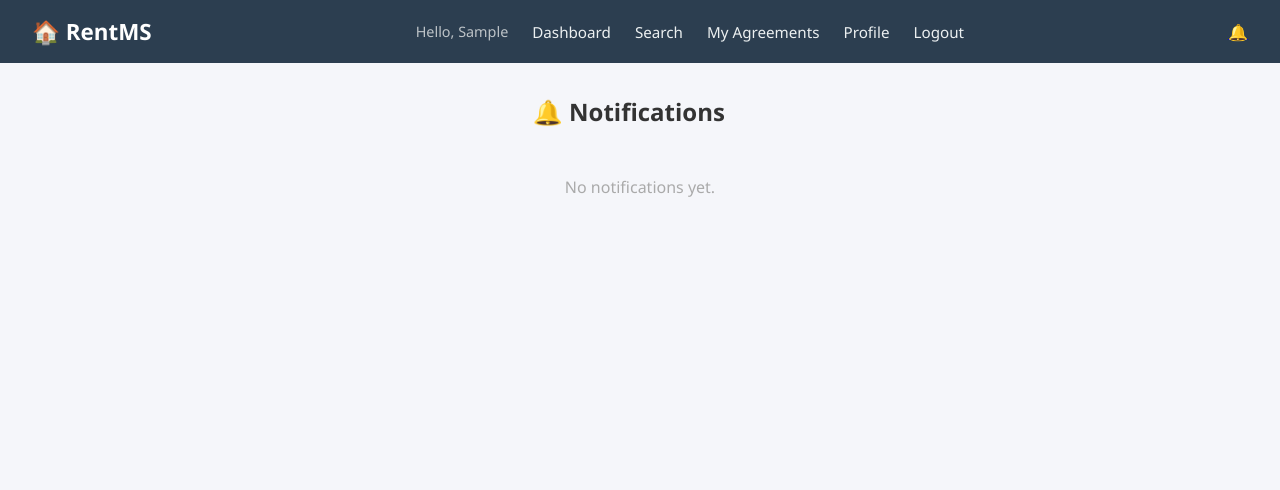
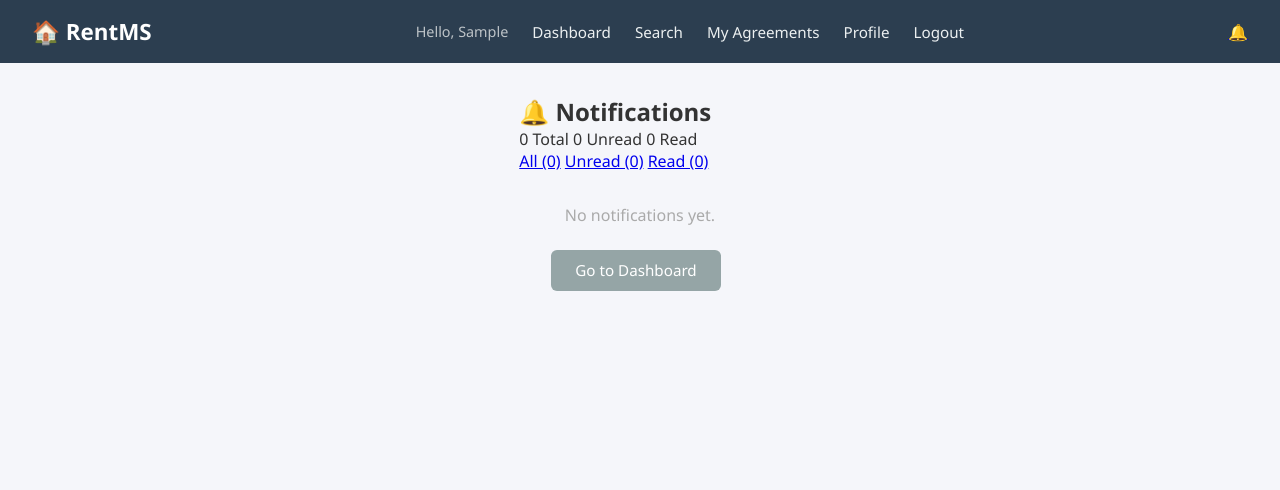
Before and after one commit to BikashGosain/Rent_Management_System, a Django app: page /notifications/ in a window 1280 px wide. Shown: the top 490 px of the page. Run offline with Django 5.2, Linux system fonts and the light colour scheme; the visitor is signed in with stand-in values (Sample User, id 1); data that the repository does not hold is empty.

Commit message:
feat: new feature added for notifications-model and completed

```diff
--- a/apps/complaints/views.py
+++ b/apps/complaints/views.py
@@ -192,6 +192,7 @@
             elif agreement.property:
                 complaint.property = agreement.property
             complaint.save()
+            notify_complaint_submitted(complaint)
             messages.success(request, 'Issue raised against tenant successfully!')
             return redirect('complaints:owner_complaints')
         else:
--- a/apps/notifications/urls.py
+++ b/apps/notifications/urls.py
@@ -4,8 +4,11 @@
 app_name = 'notifications'
 
 urlpatterns = [
-    path('',                  views.notification_list, name='list'),
-    path('<int:pk>/read/',    views.mark_read,         name='mark_read'),
-    path('mark-all-read/',    views.mark_all_read,     name='mark_all_read'),
-    path('unread-count/',     views.unread_count,      name='unread_count'),
+    path('',                        views.notification_list,  name='list'),
+    path('<int:pk>/read/',          views.mark_read,          name='mark_read'),
+    path('<int:pk>/mark-read/',     views.mark_single_read,   name='mark_single_read'),
+    path('<int:pk>/delete/',        views.delete_single,      name='delete_single'),
+    path('mark-all-read/',          views.mark_all_read,      name='mark_all_read'),
+    path('delete-all/',             views.delete_all,         name='delete_all'),
+    path('unread-count/',           views.unread_count,       name='unread_count'),
 ]
--- a/apps/notifications/views.py
+++ b/apps/notifications/views.py
@@ -1,25 +1,35 @@
 from django.shortcuts import render, redirect, get_object_or_404
 from django.contrib.auth.decorators import login_required
+from django.contrib import messages
 from django.http import JsonResponse
 from .models import Notification
 
 
 @login_required
 def notification_list(request):
-    """Show all notifications for current user."""
+    filter_type   = request.GET.get('filter', 'all')
     notifications = Notification.objects.filter(recipient=request.user)
 
-    # Mark all as read when page is opened
-    notifications.filter(is_read=False).update(is_read=True)
+    if filter_type == 'unread':
+        notifications = notifications.filter(is_read=False)
+    elif filter_type == 'read':
+        notifications = notifications.filter(is_read=True)
+
+    unread_count = Notification.objects.filter(recipient=request.user, is_read=False).count()
+    read_count   = Notification.objects.filter(recipient=request.user, is_read=True).count()
+    total_count  = Notification.objects.filter(recipient=request.user).count()
 
     return render(request, 'notifications/notification_list.html', {
         'notifications': notifications,
+        'filter_type':   filter_type,
+        'unread_count':  unread_count,
+        'read_count':    read_count,
+        'total_count':   total_count,
     })
 
 
 @login_required
 def mark_read(request, pk):
-    """Mark a single notification as read and redirect to its link."""
     notification = get_object_or_404(Notification, pk=pk, recipient=request.user)
     notification.mark_read()
     if notification.link:
@@ -28,14 +38,50 @@
 
 
 @login_required
+def mark_single_read(request, pk):
+    """Mark single notification as read without redirecting to link."""
+    if request.method == 'POST':
+        notification = get_object_or_404(Notification, pk=pk, recipient=request.user)
+        notification.mark_read()
+        messages.success(request, 'Notification marked as read.')
+    return redirect(request.META.get('HTTP_REFERER', 'notifications:list'))
+
+
+@login_required
 def mark_all_read(request):
-    """Mark all notifications as read."""
-    Notification.objects.filter(recipient=request.user, is_read=False).update(is_read=True)
+    if request.method == 'POST':
+        Notification.objects.filter(recipient=request.user, is_read=False).update(is_read=True)
+        messages.success(request, 'All notifications marked as read.')
+    return redirect('notifications:list')
+
+
+@login_required
+def delete_single(request, pk):
+    """Delete a single notification."""
+    if request.method == 'POST':
+        notification = get_object_or_404(Notification, pk=pk, recipient=request.user)
+        notification.delete()
+        messages.success(request, 'Notification deleted.')
+    return redirect(request.META.get('HTTP_REFERER', 'notifications:list'))
+
+
+@login_required
+def delete_all(request):
+    """Delete all notifications."""
+    if request.method == 'POST':
+        filter_type = request.POST.get('filter_type', 'all')
+        notifications = Notification.objects.filter(recipient=request.user)
+        if filter_type == 'read':
+            notifications = notifications.filter(is_read=True)
+        elif filter_type == 'unread':
+            notifications = notifications.filter(is_read=False)
+        count = notifications.count()
+        notifications.delete()
+        messages.success(request, f'{count} notification(s) deleted.')
     return redirect('notifications:list')
 
 
 @login_required
 def unread_count(request):
-    """API endpoint — returns unread count as JSON for navbar badge."""
     count = Notification.objects.filter(recipient=request.user, is_read=False).count()
     return JsonResponse({'count': count})
--- a/templates/notifications/notification_list.html
+++ b/templates/notifications/notification_list.html
@@ -5,18 +5,51 @@
 
 {% block content %}
 <div class="notif-page">
-    <div class="section-header">
+
+    <!-- ── Header ── -->
+    <div class="notif-page-header">
         <h2>🔔 Notifications</h2>
-        {% if notifications %}
-        <a href="{% url 'notifications:mark_all_read' %}" class="btn btn-secondary">Mark All Read</a>
-        {% endif %}
+        <div class="notif-counts">
+            <span class="notif-count-badge total">{{ total_count }} Total</span>
+            <span class="notif-count-badge unread">{{ unread_count }} Unread</span>
+            <span class="notif-count-badge read">{{ read_count }} Read</span>
+        </div>
     </div>
 
+    <!-- ── Filter Tabs ── -->
+    <div class="notif-tabs">
+        <a href="?filter=all"    class="notif-tab {% if filter_type == 'all' %}active{% endif %}">All ({{ total_count }})</a>
+        <a href="?filter=unread" class="notif-tab {% if filter_type == 'unread' %}active{% endif %}">Unread ({{ unread_count }})</a>
+        <a href="?filter=read"   class="notif-tab {% if filter_type == 'read' %}active{% endif %}">Read ({{ read_count }})</a>
+    </div>
+
+    <!-- ── Bulk Actions ── -->
     {% if notifications %}
+    <div class="notif-bulk-actions">
+        <!-- Mark All Read -->
+        {% if unread_count > 0 %}
+        <form method="post" action="{% url 'notifications:mark_all_read' %}" style="display:inline;">
+            {% csrf_token %}
+            <button type="submit" class="btn btn-secondary btn-sm">✓ Mark All Read</button>
+        </form>
+        {% endif %}
+
+        <!-- Delete All -->
+        <form method="post" action="{% url 'notifications:delete_all' %}" style="display:inline;"
+              onsubmit="return confirm('Delete all {{ filter_type }} notifications?');">
+            {% csrf_token %}
+            <input type="hidden" name="filter_type" value="{{ filter_type }}">
+            <button type="submit" class="btn btn-danger btn-sm">🗑 Delete All {{ filter_type|title }}</button>
+        </form>
+    </div>
+
+    <!-- ── Notifications List ── -->
     <div class="notif-list">
         {% for notif in notifications %}
-        <a href="{% url 'notifications:mark_read' notif.pk %}" class="notif-item {% if not notif.is_read %}notif-unread{% endif %}">
-            <div class="notif-icon notif-icon-{{ notif.notif_type }}">
+        <div class="notif-item {% if not notif.is_read %}notif-unread{% endif %}">
+
+            <!-- Icon -->
+            <div class="notif-icon">
                 {% if 'booking' in notif.notif_type %}🏠
                 {% elif 'agreement' in notif.notif_type %}📋
                 {% elif 'payment' in notif.notif_type %}💰
@@ -24,21 +57,56 @@
                 {% else %}🔔
                 {% endif %}
             </div>
+
+            <!-- Content -->
             <div class="notif-content">
-                <p class="notif-title">{{ notif.title }}</p>
+                <p class="notif-title">
+                    {{ notif.title }}
+                    {% if not notif.is_read %}<span class="notif-new-badge">New</span>{% endif %}
+                </p>
                 <p class="notif-message">{{ notif.message }}</p>
-                <p class="notif-time">{{ notif.created_at|timesince }} ago</p>
+                <p class="notif-time">{{ notif.created_at|timesince }} ago · {{ notif.created_at|date:"d M Y, h:i A" }}</p>
             </div>
-            {% if not notif.is_read %}
-            <div class="notif-dot"></div>
-            {% endif %}
-        </a>
+
+            <!-- Actions -->
+            <div class="notif-item-actions">
+                <!-- View link -->
+                {% if notif.link %}
+                <a href="{% url 'notifications:mark_read' notif.pk %}" class="btn btn-primary btn-sm">View</a>
+                {% endif %}
+
+                <!-- Mark as read (only if unread) -->
+                {% if not notif.is_read %}
+                <form method="post" action="{% url 'notifications:mark_single_read' notif.pk %}" style="display:inline;">
+                    {% csrf_token %}
+                    <button type="submit" class="btn btn-secondary btn-sm">✓ Read</button>
+                </form>
+                {% endif %}
+
+                <!-- Delete -->
+                <form method="post" action="{% url 'notifications:delete_single' notif.pk %}" style="display:inline;"
+                      onsubmit="return confirm('Delete this notification?');">
+                    {% csrf_token %}
+                    <button type="submit" class="btn btn-danger btn-sm">🗑</button>
+                </form>
+            </div>
+
+        </div>
         {% endfor %}
     </div>
+
     {% else %}
     <div class="empty-state">
-        <p>No notifications yet.</p>
+        {% if filter_type == 'unread' %}
+            <p>No unread notifications.</p>
+        {% elif filter_type == 'read' %}
+            <p>No read notifications.</p>
+        {% else %}
+            <p>No notifications yet.</p>
+        {% endif %}
+        <a href="{% url 'dashboard:tenant' %}" class="btn btn-secondary">Go to Dashboard</a>
     </div>
     {% endif %}
+
 </div>
 {% endblock %}
```
Also changed, not shown: apps/notifications/utils.py (+18 -8 lines), apps/properties/admin.py (+8 -3 lines), config/settings/development.py (+9 -1 lines), static/css/notifications.css (+94 -18 lines).
